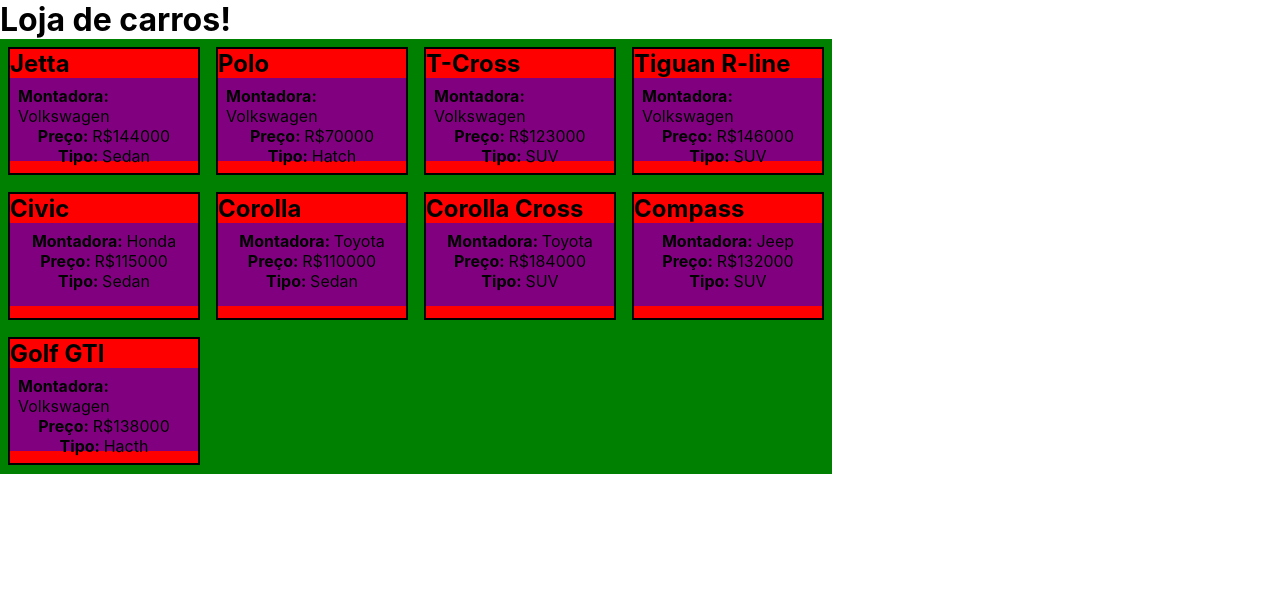
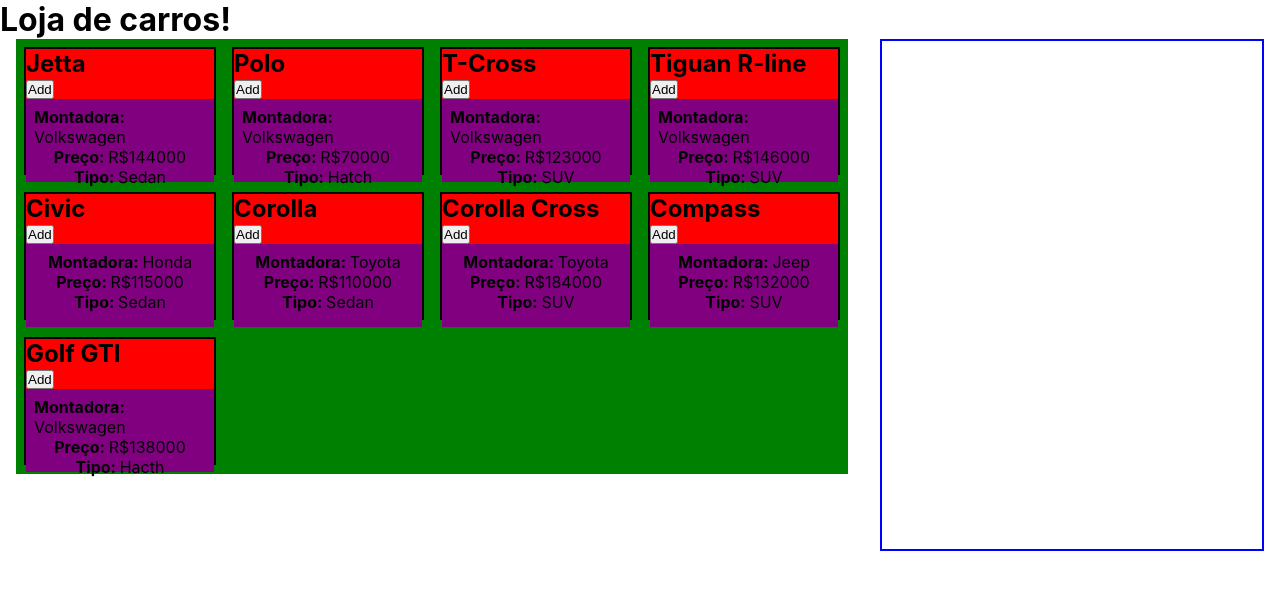
Before and after one commit to lztrem/desafiocarro, a React (Create React App) app: page / in a window 1280 px wide. Shown: the top 590 px of the page. Built offline with nearby package versions, Linux system fonts and the light colour scheme.

Commit message:
first commit

```diff
--- a/src/App.js
+++ b/src/App.js
@@ -32,7 +32,20 @@
 align-items: center;
 
 `
+const Carrosbuy = styled.div`
+overflow:auto;
+border:2px solid blue;
+width: 30vw;
+height: 40vw;
 
+
+`
+
+const Carrosbonito = styled.div`
+display:flex;
+justify-content: space-around;
+
+`
 class App extends Component {
   state = {
     carros:[{
@@ -89,7 +102,10 @@
       preço:138000,
       tipo:"Hacth"
 
-    }]
+    }],
+
+    carrosComprados:[]
+
 
   }
 
@@ -98,11 +114,13 @@
     <div>
     <h1>Loja de carros!</h1>
     <div>
+      <Carrosbonito>
     <Box>
       {this.state.carros.map((item)=>(
       <BoxCarros>
 
         <h2>{item.nome}</h2>
+        <button>Add</button>
         <BoxP>
         <p><strong>Montadora: </strong>{item.montadora}</p>
         <p><strong>Preço: </strong>R${item.preço}</p>
@@ -114,6 +132,19 @@
       </BoxCarros>
       ))}
     </Box>
+    <Carrosbuy>
+      <div>
+      {this.state.carrosComprados.map((item)=>(
+        <div>
+          <div>
+            <h2>{item.nome}</h2>
+            <button>X</button>
+          </div>
+        </div>
+      ))}
+      </div>
+    </Carrosbuy>
+    </Carrosbonito>
     </div>
     <GlobalStyle />
     </div>
```
